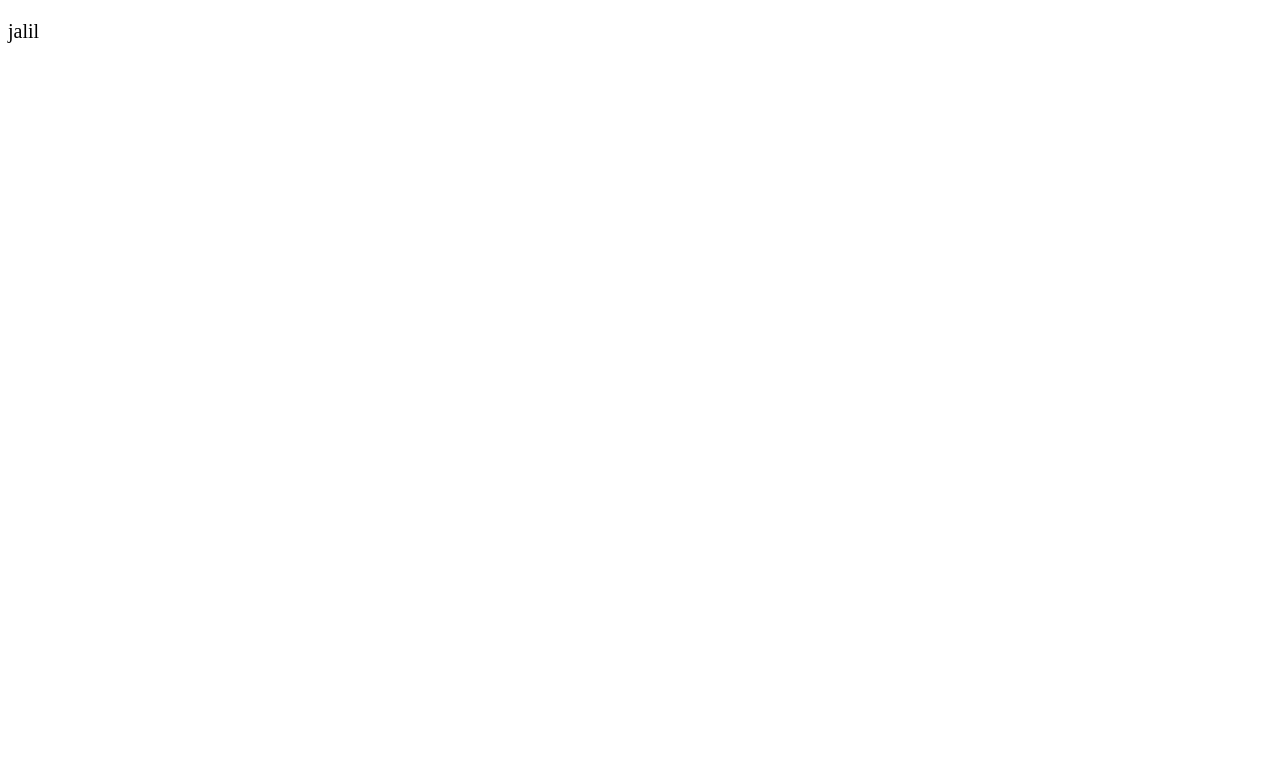
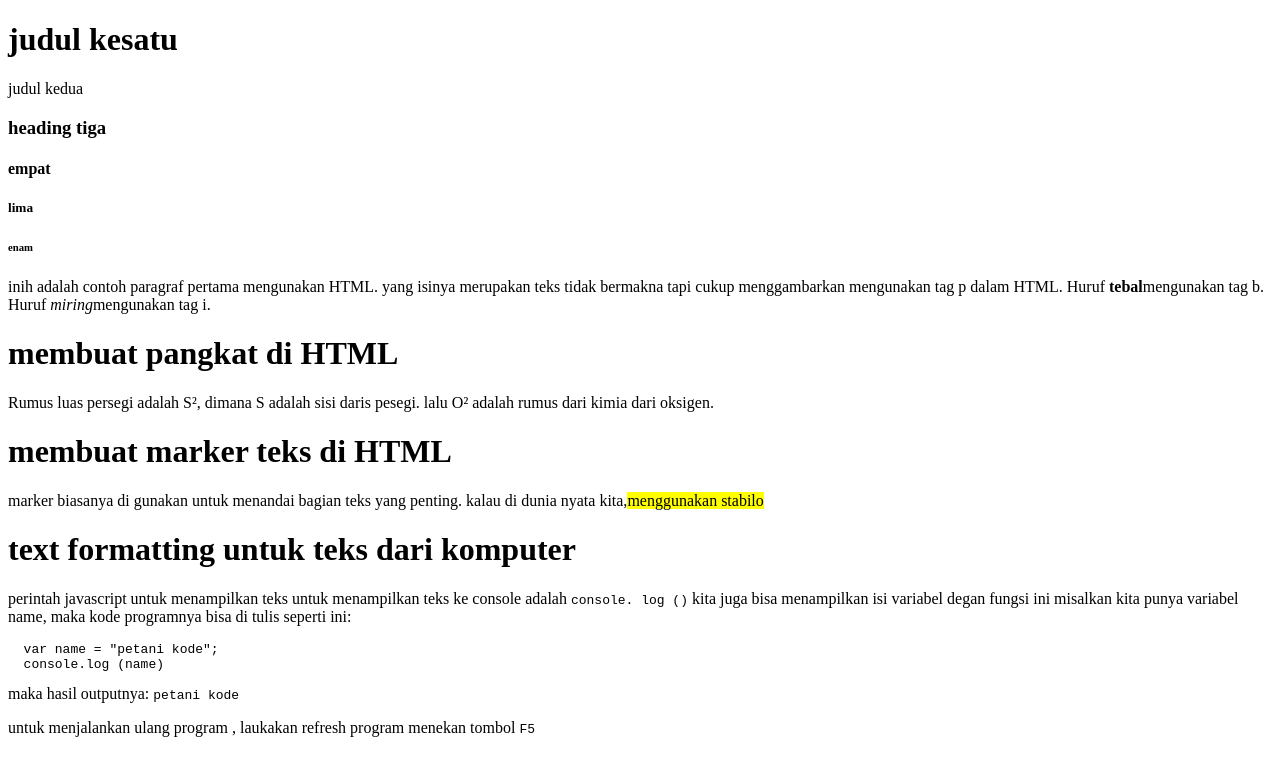
Before and after one commit to Muhamadjalil/pertama, a plain HTML site: page index.html in a window 1280 px wide. Drawn offline with Linux system fonts and the light colour scheme.

Commit message:
update index.html

```diff
--- a/index.html
+++ b/index.html
@@ -1,22 +1,54 @@
+<!DOCTYPE html>
+<html>
+
+<head>
+  <meta charset="UTF-8">
+  <meta name="viewport" content="width=device-width, initial-scale=1">
+  <title>latihan kedua</title>
+</head>
+
+<body>
+<h1>judul kesatu</h1
+<h2>judul kedua</h2>
+<h3>heading tiga</h3>
+<h4>empat</h4>
+<h5>lima</h5>
+<h6>enam</h6>
+</body>
+<p>inih adalah contoh paragraf pertama mengunakan HTML. yang isinya merupakan teks tidak bermakna tapi cukup menggambarkan mengunakan tag p dalam HTML. Huruf <b>tebal</b>mengunakan tag b. Huruf <i>miring</i>mengunakan tag i.</p>
+
+<h1>membuat pangkat di HTML</h1>
+<p>Rumus luas persegi adalah S², dimana S adalah sisi daris pesegi. lalu O² adalah rumus dari kimia dari oksigen. </p>
+<h1>membuat marker teks di HTML</h1>
+<p>marker biasanya di gunakan untuk menandai bagian
+teks yang penting. kalau di dunia nyata kita,<mark>menggunakan stabilo</mark>
+<h1>text formatting untuk teks dari komputer</h1>
+<p>perintah javascript untuk menampilkan teks untuk menampilkan teks ke console adalah <code>console. log ()</code>
+kita juga bisa menampilkan isi  variabel degan fungsi ini misalkan kita punya variabel name, maka kode programnya bisa di tulis seperti ini: </p>
+
+<pre>
+  var name = "petani kode";
+  console.log (name)
+</pre>
+
+maka hasil outputnya: <samp>
+  petani kode
+  </samp>
+<p>
+</p>
+untuk menjalankan ulang program , laukakan refresh program menekan tombol
+<kbd>F5</kbd>
+<p>
+</p>
 <!DOCTYPE html>
 <html lang="en">
 <head>
   <meta charset="UTF-8">
-  <meta http-equiv="X-UA-Compatible" content="IE=Edge">
-  <meta name="viewport" content="width=device-width, initial-scale=1">
+  <meta name="viewport" content="width=device-width, initial-scale=1.0">
+  <meta http-equiv="X-UA-Compatible" content="ie=edge">
+  <title>Document</title>
+</head>
+<body>
 
-  <title>HTML</title>
-
-  <!-- HTML -->
-
-
-  <!-- Custom Styles -->
-  <link rel="stylesheet" href="style.css">
-</head>
-
-<body>
-  <p>jalil</p>
-  <!-- Project -->
-  <script src="main.js"></script>
 </body>
 </html>
```
